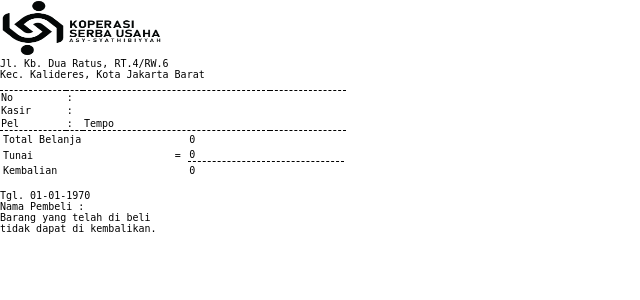
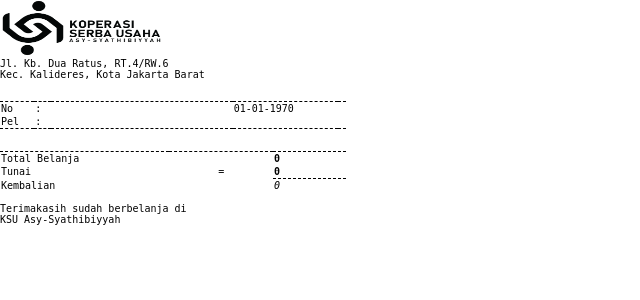
Before and after one commit to firman1616/koperasi, a CodeIgniter app: the page made by application/views/transaksi/cetak_trans.php in a window 1280 px wide. Shown: the top 300 px of the page, without its empty margins (0-640 px from the left). Run offline with CodeIgniter, Linux system fonts and the light colour scheme; data that the repository does not hold is empty.

Commit message:
update layout cetakan terbaru dan akses navbar

```diff
--- a/application/views/template/navbar.php
+++ b/application/views/template/navbar.php
@@ -49,7 +49,7 @@
             <?php } ?>
 
 
-            <?php if ($akses == 1 || $akses == 2) { ?>
+            <?php if ($akses == 1 || $akses == 2 || $akses == 3) { ?>
                 <li class="nav-item">
                     <a class="nav-link collapsed" href="#" data-toggle="collapse" data-target="#laporan"
                         aria-expanded="true" aria-controls="laporan">
@@ -58,7 +58,7 @@
                     </a>
                     <div id="laporan" class="collapse" aria-labelledby="headingTwo" data-parent="#accordionSidebar">
                         <div class="bg-white py-2 collapse-inner rounded">
-                            <?php if ($akses == 1 || $akses == 3) { ?>
+                            <?php if ($akses == 1 || $akses == 3 || $akses == 2) { ?>
                                 <a class="collapse-item" href="<?= site_url('Laporan') ?>">Laporan Penjualan</a>
                             <?php } ?>
                             <?php if ($akses == 1 || $akses == 3) { ?>
--- a/application/views/transaksi/cetak_trans.php
+++ b/application/views/transaksi/cetak_trans.php
@@ -8,8 +8,6 @@ foreach ($header as $row) {
   $nama_cus = $row->name;
   $bayar = $row->uang_bayar;
   $kembali = $row->uang_kembali;
-  $kasir = $row->kasir;
-  $met_bayar = $row->metode_bayar;
 }
 ?>
 
@@ -59,7 +57,7 @@ foreach ($header as $row) {
 </head>
 
 <body>
-<!--  <h3>Koperasi Sejahtera Sekali</h3>-->
+<!--  <h3>KSU Asy-Syathibiyyah</h3>-->
 <img src="<?= base_url('assets/image/nota.png') ?>" width="163" height="56" style="align-content: center">
 <p style="margin-top: 0px; text-align: ">Jl. Kb. Dua Ratus, RT.4/RW.6 <br>
 Kec. Kalideres, Kota Jakarta Barat
@@ -68,47 +66,27 @@ Kec. Kalideres, Kota Jakarta Barat
     <table width="27%" style="border-top: 1px dashed black; border-bottom: 1px dashed black; border-left: none; border-right: none; border-collapse: collapse;">
       <tbody>
         <tr>
-          <td width="19%">No</td>
+          <td width="10%">No</td>
           <td width="5%">:</td>
-          <td width="54%"><?= $no_trans ?></td>
+          <td width="54%"><?= $no_trans ?></td> <br>
+          <td width="54%"><?= date('d-m-Y',strtotime($tgl)) ?></td>
           <td width="22%">&nbsp;</td>
-          <!-- <td width="12%">Kasir</td>
-          <td width="3%">:</td>
-          <td width="28%">Nama Kasir</td> -->
         </tr>
 		  <tr>
-          <td width="19%">Kasir</td>
+          <td width="10%">Pel</td>
           <td width="5%">:</td>
-          <td colspan="2"><?= $kasir ?></td>
-          <!-- <td width="12%">Kasir</td>
-          <td width="3%">:</td>
-          <td width="28%">Nama Kasir</td> -->
-        </tr>
-		  <tr>
-          <td width="19%">Pel</td>
-          <td width="5%">:</td>
-          <td colspan="2">
-            <?php
-            if ($met_bayar =='1') {
-              echo "Cash";
-            }else {
-              echo "Tempo";
-            }
-            ?>
-          </td>
-          <!-- <td width="12%">Kasir</td>
-          <td width="3%">:</td>
-          <td width="28%">Nama Kasir</td> -->
+          <td colspan="2"><?= $nama_cus ?></td>
         </tr>
       </tbody>
     </table>
 
     <table width="27%">
       <tbody>
+        <br>
         <?php
         foreach ($detail as $row) { ?>
         <tr>
-          <td width="51%"><?= $row->nama_barang ?><br><p><?= number_format($row->total_harga, 0, ',', '.') ?> &nbsp;&nbsp;&nbsp;&nbsp; x<?= $row->qty ?>  &nbsp;&nbsp;&nbsp; <?= number_format($row->qty * $row->total_harga, 0, ',', '.') ?></p></td>
+          <td width="51%"><b><?= $row->nama_barang ?></b><br><?= number_format($row->total_harga, 0, ',', '.') ?> &nbsp;&nbsp;&nbsp;&nbsp; x<?= $row->qty ?>  &nbsp;&nbsp;&nbsp; <?= number_format($row->qty * $row->total_harga, 0, ',', '.') ?></br></td>
 <!--
           <td width="6%"><?= $row->qty ?></td>
           <td width="21%"><?= $row->total_harga ?></td>
@@ -118,43 +96,40 @@ Kec. Kalideres, Kota Jakarta Barat
         <?php }
         ?>
       </tbody>
-</table>
+    </table>
+    <br>
 
-    <table width="27%">
+    <table width="27%" style="border-top: 1px dashed black; dashed black; border-left: none; border-right: none; border-collapse: collapse;">
       <tbody>
         <tr>
 			<td width="49%"><span>Total Belanja</span></td>
-          <td width="5%">&nbsp;</td>
-      <td width="46%" ><?= number_format($total , 0, ',', '.') ?></td>
+          <td width="30%">&nbsp;</td>
+      <td width="46%" ><b><?= number_format($total , 0, ',', '.') ?></b></td>
 <!--      <td width="22%" style="border-top: 1px dashed black; border-bottom: 1px dashed black;">&nbsp;</td>-->
         </tr>
         <tr>
 			<td>Tunai</td>
           <td align="center">=</td>
-          <td style="border-bottom: 1px dashed black;"><?= number_format($bayar , 0, ',', '.') ?></td>
+          <td style="border-bottom: 1px dashed black;"><b><?= number_format($bayar , 0, ',', '.') ?></b></td>
 <!--          <td>&nbsp;</td>-->
         </tr>
         <tr>
 		<td><span >Kembalian</span></td>
           <td >&nbsp;</td>
-      <td><?= number_format($kembali, 0, ',', '.') ?></td>
+      <td><i><?= number_format($kembali, 0, ',', '.') ?></i></td>
 <!--      <td style="border-bottom: 1px dashed black;">&nbsp;</td>-->
         </tr>
       </tbody>
     </table>
-<br>
-Tgl. <?= date('d-m-Y',strtotime($tgl)) ?> <br>
-	  Nama Pembeli :
+	 <!-- Nama Pembeli :
     <?php
     if ($cus_id == '117') {
       echo $lain;
     }else {
       echo $nama_cus;
     }
-    ?>
-	  <br>
-	  Barang yang telah di beli <br> tidak dapat di kembalikan.
-
+    ?> -->
+	 <br>Terimakasih sudah berbelanja di <br> KSU Asy-Syathibiyyah
 
 </body>
 
```
